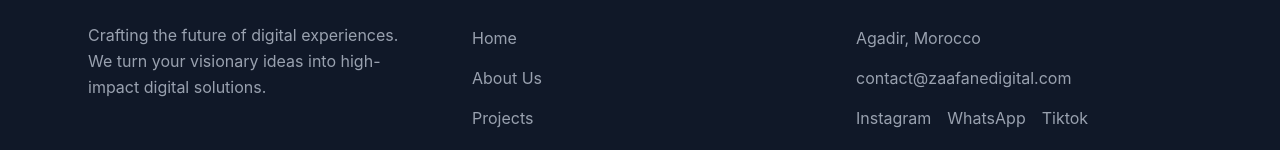
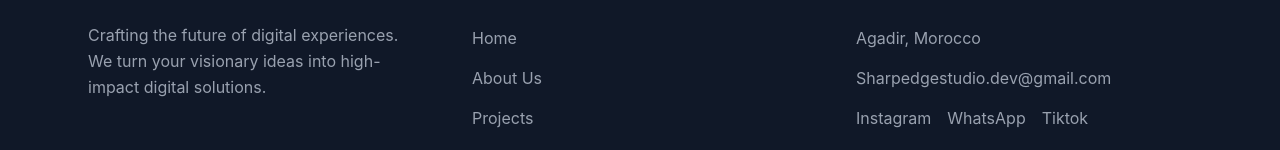
Before and after one commit to mouadhhg/portfolio, a React (Vite) app: page / in a window 1280 px wide. Shown: the part 3912-4062 px from the top of the page. Built offline with nearby package versions, Linux system fonts and the light colour scheme.

Commit message:
update footer email to Sharpedgestudio.dev@gmail.com

```diff
--- a/src/components/Footer.jsx
+++ b/src/components/Footer.jsx
@@ -35,7 +35,9 @@
           <h3 className="text-xl font-semibold mb-6">Connect</h3>
           <ul className="space-y-4 text-gray-400">
             <li>Agadir, Morocco</li>
-            <li>contact@zaafanedigital.com</li>
+            <a href="mailto:Sharpedgestudio.dev@gmail.com" className="hover:underline">
+              Sharpedgestudio.dev@gmail.com
+            </a>
             <li className="flex gap-4 mt-4">
               <a href="https://www.instagram.com/sharp_edge_studio.dev?igsh=MTR4cGM1dmp1dXllMA==" className="hover:text-blue-500 transition">Instagram</a>
               <a href="https://wa.me/21290231048" className="hover:text-blue-500 transition">WhatsApp</a>
```
